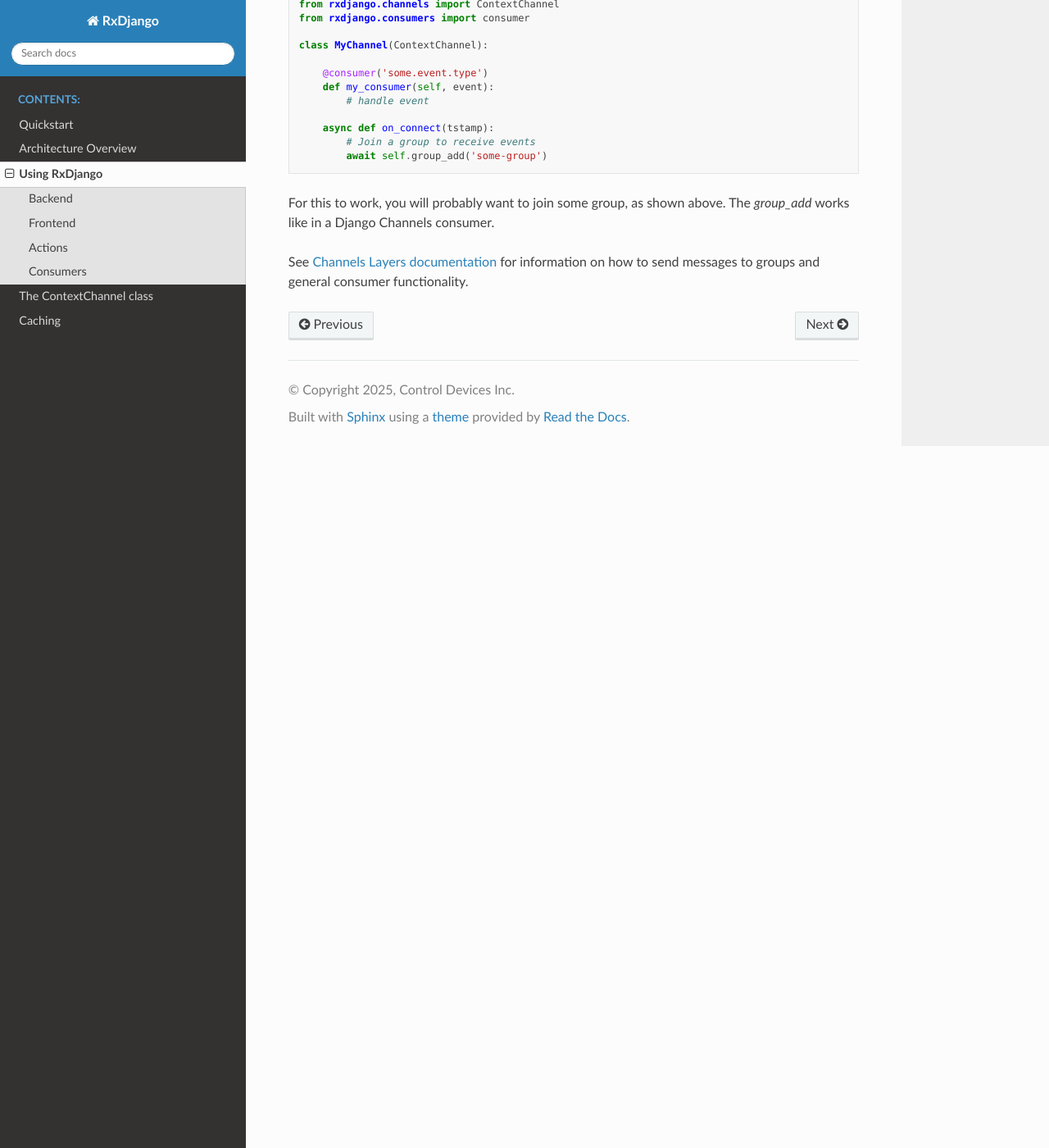
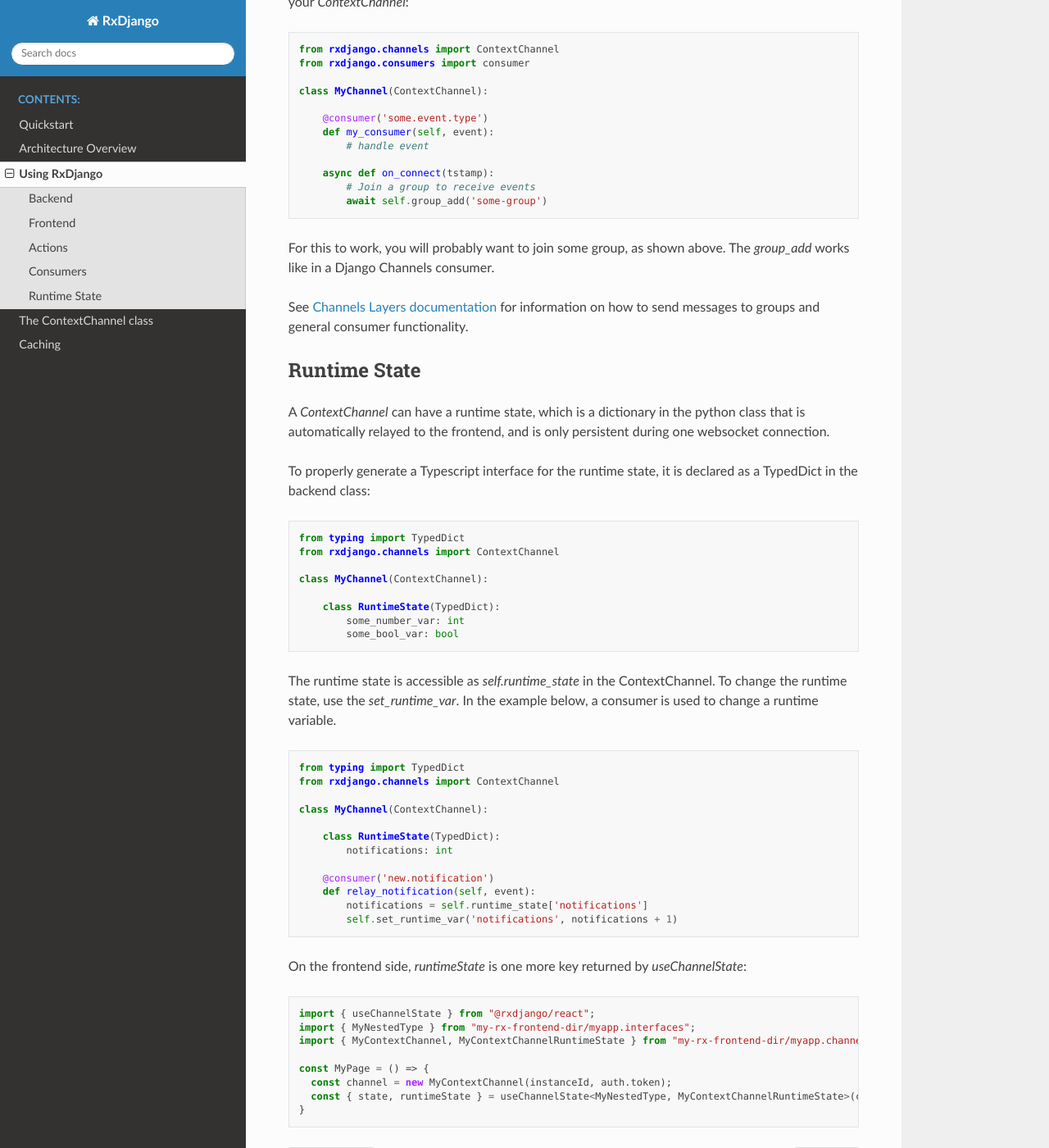
Before and after one commit to CDIGlobalTrack/rxdjango, a Sphinx documentation site: the page built from docs/using-rxdjango.rst, in a window 1280 px wide and 1400 px high, scrolled down 3494 px. Shown: the whole window at 82% size. Built offline with Sphinx 7.4.7 and the Read the Docs theme 3.1.0, drawn with Linux system fonts in a browser that asks for light colours; some of the changed text lies outside the part shown.

Commit message:
document runtimestate

```diff
--- a/docs/using-rxdjango.rst
+++ b/docs/using-rxdjango.rst
@@ -43,8 +43,8 @@ static method, to verify if user has permission on an instance:
             return kwargs['my_model_id']
 
 To declare a channel that has several instances, `many=True` has to be passed to
-the serializer. In this case, the method `list_instances()` must be implemented,
-and it should return either a queryset or a list of instance ids.
+the Meta.state serializer. In this case, the method `list_instances()` must be
+implemented, and it should return either a queryset or a list of instance ids.
 
 .. code-block:: python
 
@@ -56,7 +56,6 @@ and it should return either a queryset or a list of instance ids.
 
         class Meta:
             state = MyNestedSerializer(many=True)
-
 
         async def list_instances(self, **kwargs):
             # Return a queryset of visible objects
@@ -100,6 +99,7 @@ options for runserver:
     ./manage.py runserver --makefrontend
 
 Make sure you have installed `@rxdjango/react` dependency in the frontend.
+Below is an example on how to use the state in the frontend.
 
 .. code-block:: typescript
 
@@ -109,7 +109,7 @@ Make sure you have installed `@rxdjango/react` dependency in the frontend.
 
     const MyPage = () => {
       const channel = new MyContextChannel(instanceId, auth.token);
-      const state = useChannelState<MyNestedType>(channel);
+      const { state } = useChannelState<MyNestedType>(channel);
     }
 
 Now the `state` variable will be automatically updated with the state of the instance
@@ -120,6 +120,8 @@ Actions
 
 Actions operate on both backend and frontend. With actions, methods can be registered
 on the backend to be called directly from the frontend.
+
+On the backend side:
 
 .. code-block:: python
 
@@ -159,9 +161,9 @@ instances in the context, for example to create a search:
 `add_instance`, `remove_instance` and `clear` methods can be used to change
 the instances in the context, for list channels.
 
-On the frontend side, a method will be created in the channel class. As you call
-the method in the frontend, it will be asynchronously called in the backend, and
-the results will be returned in the frontend.
+On the frontend side, a method will be created in the channel class. When the
+method is called from the frontend, it will be asynchronously called in the
+backend, and the results will be returned in the frontend.
 
 .. code-block:: typescript
 
@@ -199,3 +201,57 @@ The `group_add` works like in a Django Channels consumer.
 
 See `Channels Layers documentation <https://channels.readthedocs.io/en/stable/topics/channel_layers.html>`_
 for information on how to send messages to groups and general consumer functionality.
+
+Runtime State
+-------------
+
+A `ContextChannel` can have a runtime state, which is a dictionary in the python
+class that is automatically relayed to the frontend, and is only persistent during
+one websocket connection.
+
+To properly generate a Typescript interface for the runtime state, it is declared
+as a TypedDict in the backend class:
+
+.. code-block:: python
+
+    from typing import TypedDict
+    from rxdjango.channels import ContextChannel
+
+    class MyChannel(ContextChannel):
+
+        class RuntimeState(TypedDict):
+            some_number_var: int
+            some_bool_var: bool
+
+The runtime state is accessible as `self.runtime_state` in the ContextChannel.
+To change the runtime state, use the `set_runtime_var`. In the example below,
+a consumer is used to change a runtime variable.
+
+.. code-block:: python
+
+    from typing import TypedDict
+    from rxdjango.channels import ContextChannel
+
+    class MyChannel(ContextChannel):
+
+        class RuntimeState(TypedDict):
+            notifications: int
+
+        @consumer('new.notification')
+        def relay_notification(self, event):
+            notifications = self.runtime_state['notifications']
+            self.set_runtime_var('notifications', notifications + 1)
+
+On the frontend side, `runtimeState` is one more key returned by
+`useChannelState`:
+
+.. code-block:: typescript
+
+    import { useChannelState } from "@rxdjango/react";
+    import { MyNestedType } from "my-rx-frontend-dir/myapp.interfaces";
+    import { MyContextChannel, MyContextChannelRuntimeState } from "my-rx-frontend-dir/myapp.channels";
+
+    const MyPage = () => {
+      const channel = new MyContextChannel(instanceId, auth.token);
+      const { state, runtimeState } = useChannelState<MyNestedType, MyContextChannelRuntimeState>(channel);
+    }
```
